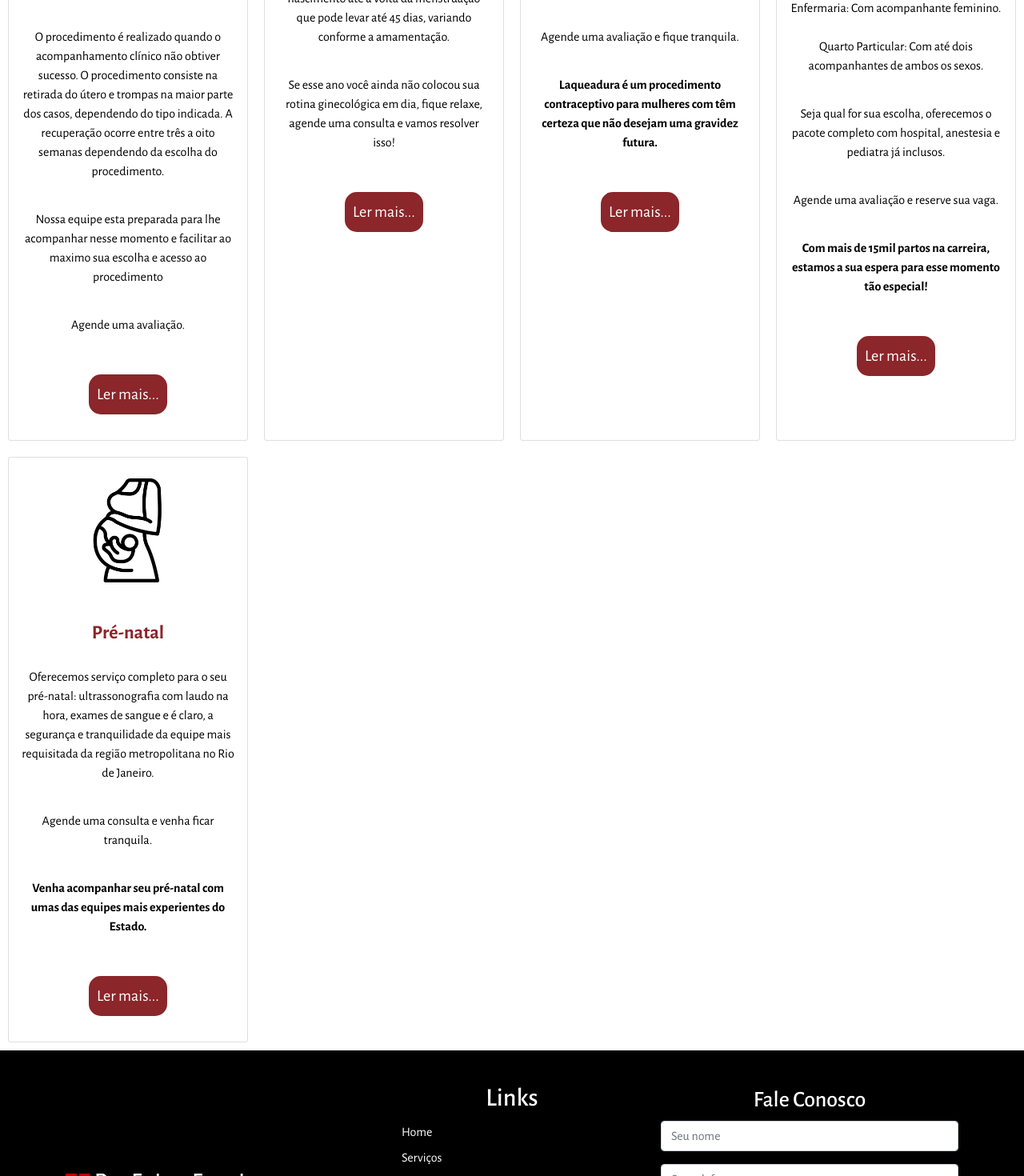
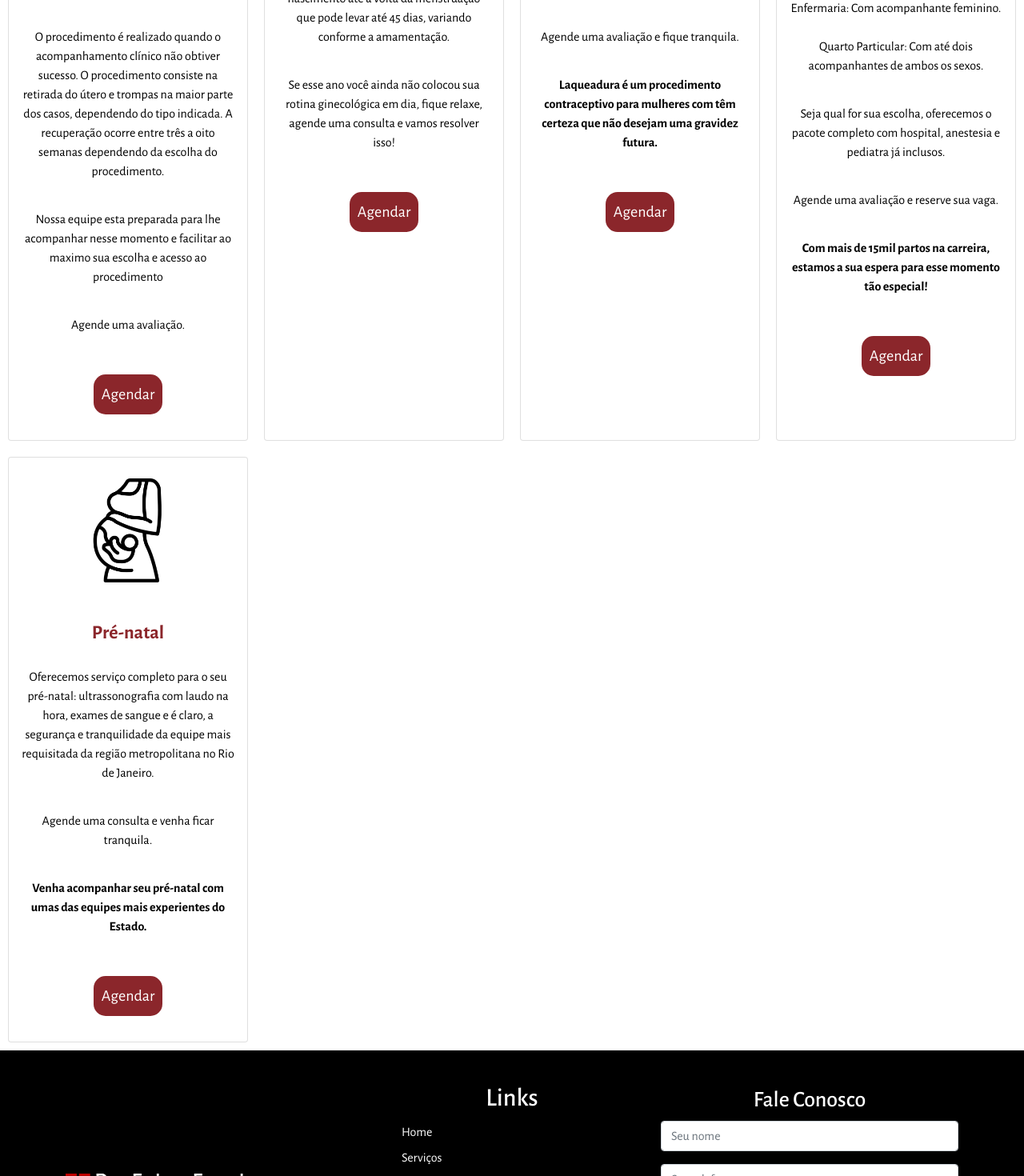
Before and after one commit to ebarrosjr/site-farah, a Next.js app: page / in a window 1280 px wide. Shown: the part 1046-2516 px from the top of the page at 80% size. Built offline with nearby package versions, Linux system fonts and the light colour scheme.

Commit message:
links nos botoes

```diff
--- a/src/components/Header/header.js
+++ b/src/components/Header/header.js
@@ -28,7 +28,7 @@ export function Header(){
                         </span>
                     </section>
                     <section className={styles.agendar}>
-                        <Link href="https://consultoriolivre.com.br/doutor/fabio-farah">
+                        <Link href="https://consultoriolivre.com.br/">
                             <a target="_blank">
                                 <span>
                                     <FaClock/>
--- a/src/pages/index.js
+++ b/src/pages/index.js
@@ -85,9 +85,9 @@ export default function Home() {
                 <p className="card-text">Nossa equipe esta preparada para lhe acompanhar nesse momento e facilitar ao maximo sua escolha e acesso ao procedimento</p>
                 <p className="card-text">Agende uma avaliação.</p>
                   <section className={style.btn}>
-                      <Link href="/dicas/mioma">
+                      <Link href="https://consultoriolivre.com.br/">
                           <a>
-                              Ler mais...
+                              Agendar
                           </a>
                       </Link>
                 </section>
@@ -110,9 +110,9 @@ export default function Home() {
               <p className="card-text">Se esse ano você ainda não colocou sua rotina ginecológica em dia, fique relaxe,
                 agende uma consulta e vamos resolver isso!</p>
                 <section className={style.btn}>
-                    <Link href="/dicas/rosa">
+                    <Link href="https://consultoriolivre.com.br/">
                         <a>
-                            Ler mais...
+                            Agendar
                         </a>
                     </Link>
               </section>
@@ -133,9 +133,9 @@ export default function Home() {
               <p className="card-text">Agende uma avaliação e fique tranquila.</p>
               <p className="card-text"><strong>Laqueadura é um procedimento contraceptivo para mulheres com têm certeza que não desejam uma gravidez futura.</strong></p>
               <section className={style.btn}>
-                    <Link href="/dicas/acido">
+                    <Link href="https://consultoriolivre.com.br/">
                         <a>
-                            Ler mais...
+                            Agendar
                         </a>
                     </Link>
               </section>
@@ -160,9 +160,9 @@ export default function Home() {
                 <p className="card-text">Agende uma avaliação e reserve sua vaga.</p>
                 <p className="card-text"><strong>Com mais de 15mil partos na carreira, estamos a sua espera para esse momento tão especial!</strong></p>
                 <section className={style.btn}>
-                      <Link href="/dicas/cancer">
+                      <Link href="https://consultoriolivre.com.br/">
                           <a>
-                              Ler mais...
+                              Agendar
                           </a>
                       </Link>
                 </section>
@@ -182,9 +182,9 @@ export default function Home() {
                 <p className="card-text">Agende uma consulta e venha ficar tranquila.</p>
                 <p className="card-text"><strong>Venha acompanhar seu pré-natal com umas das equipes mais experientes do Estado.</strong></p>
                 <section className={style.btn}>
-                      <Link href="/dicas/amamentacao">
+                      <Link href="https://consultoriolivre.com.br/">
                           <a>
-                              Ler mais...
+                              Agendar
                           </a>
                       </Link>
                 </section>
```
